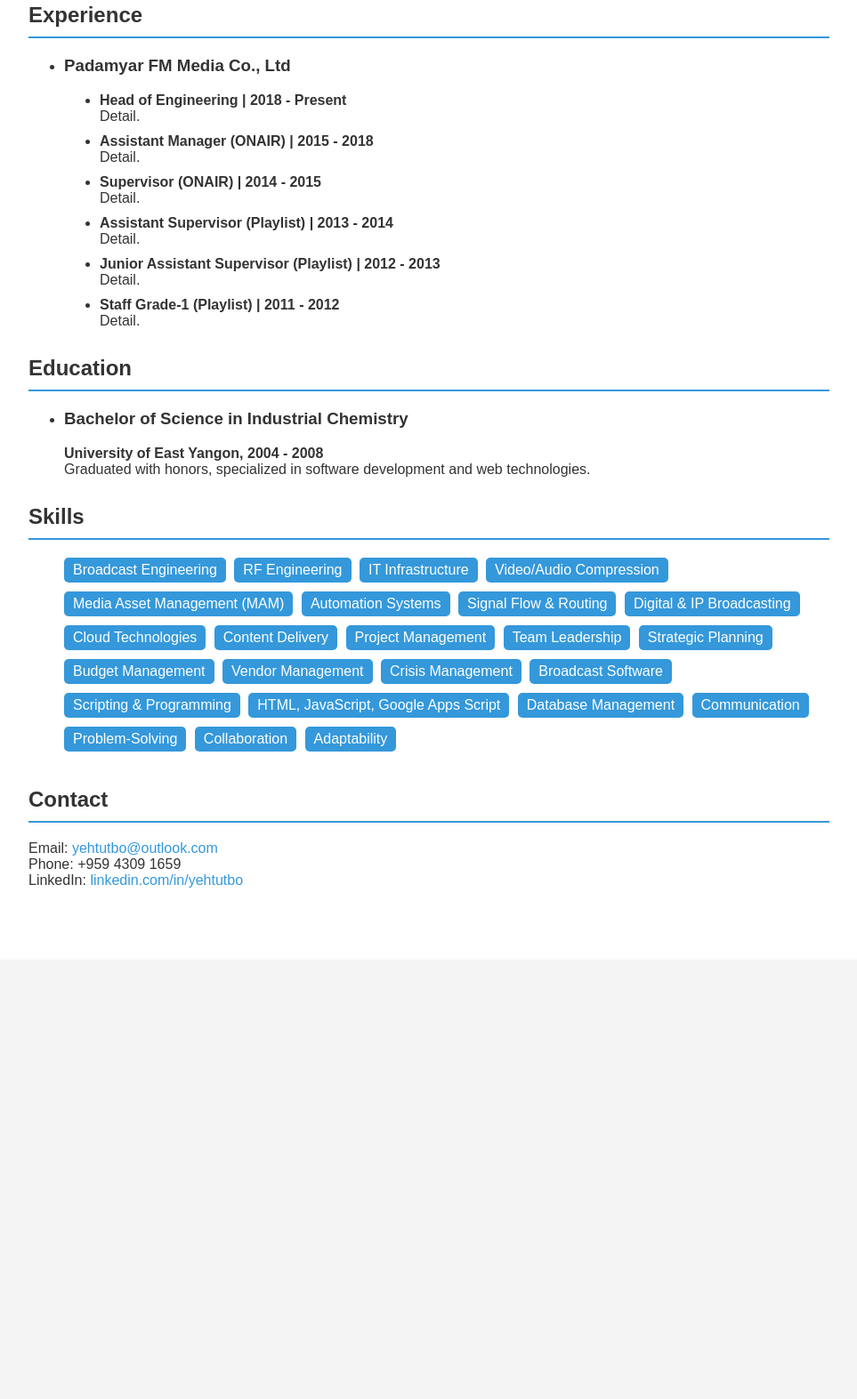
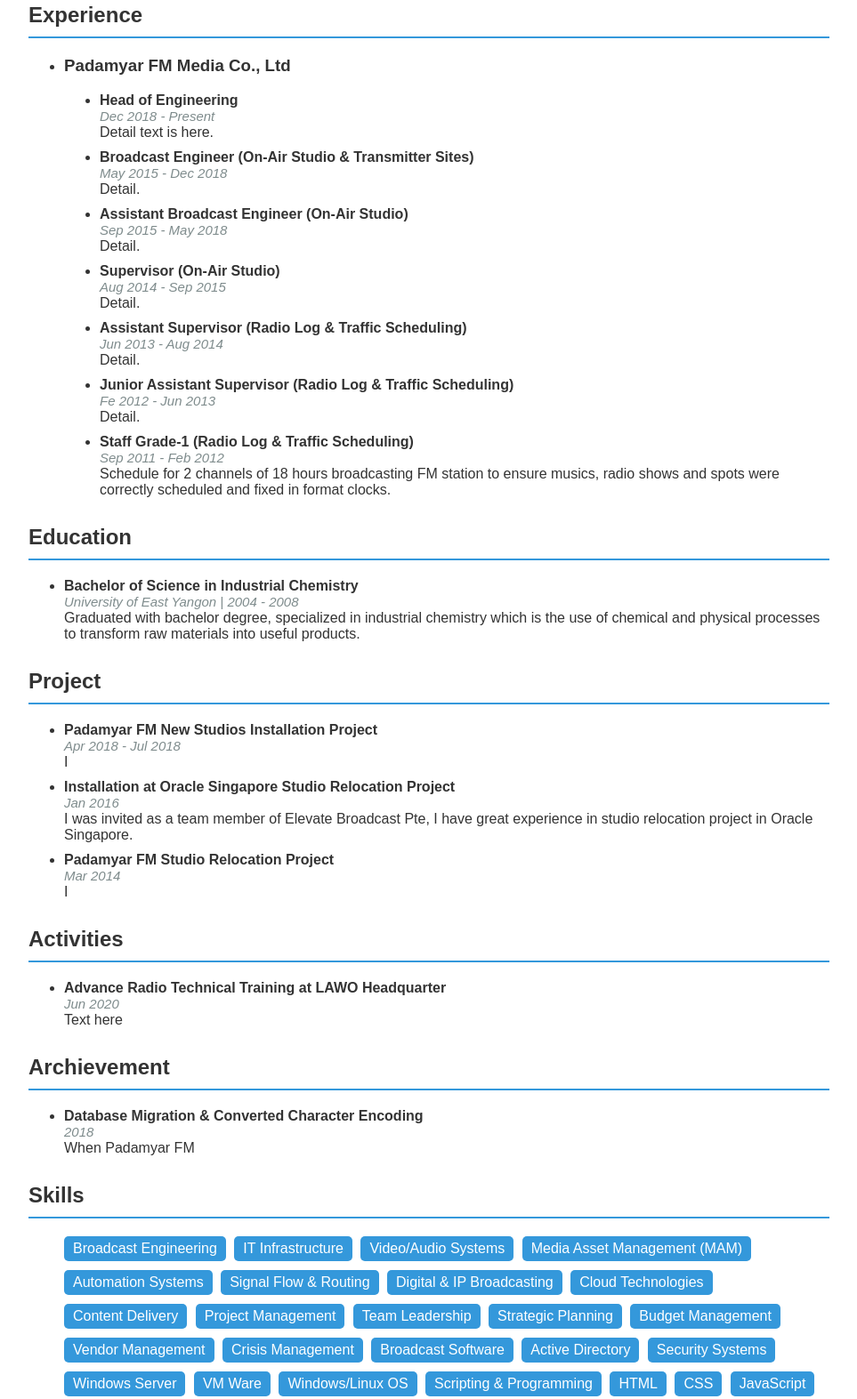
Before and after one commit to yehtutbo/yehtutbo.github.io, a plain HTML site: page resume/index.html in a window 1280 px wide. Shown: the part 518-2091 px from the top of the page at 89% size, without its empty margins (158-1121 px from the left). Before the commit the page ends 1597 px from the top, so only its background shows below. Drawn offline with Linux system fonts and the light colour scheme.

Commit message:
Update and rename index.html to resume/index.html

```diff
--- a/index.html
+++ b/resume/index.html
@@ -69,6 +69,11 @@
             margin-bottom: 10px;
         }
 
+		.section i {
+			font-size: 15px;
+			color: #7f8c8d;
+        }
+
         .skills li {
             background-color: #3498db;
             color: #fff;
@@ -105,28 +110,39 @@
 					<h3>Padamyar FM Media Co., Ltd</h3>
 					<ul>
 						<li>
-							<p><strong>Head of Engineering | 2018 - Present</strong></p>
+							<p><strong>Head of Engineering</strong></p>
+							<i>Dec 2018 - Present</i>
+							<p>Detail text is here.</p>
+						</li>
+						<li>
+							<p><strong>Broadcast Engineer (On-Air Studio & Transmitter Sites)</strong></p>
+							<i>May 2015 - Dec 2018</i>
 							<p>Detail.</p>
 						</li>
 						<li>
-							<p><strong>Assistant Manager (ONAIR) | 2015 - 2018</strong></p>
+							<p><strong>Assistant Broadcast Engineer (On-Air Studio)</strong></p>
+							<i>Sep 2015 - May 2018</i>
 							<p>Detail.</p>
 						</li>
 						<li>
-							<p><strong>Supervisor (ONAIR) | 2014 - 2015</strong></p>
+							<p><strong>Supervisor (On-Air Studio)</strong></p>
+							<i>Aug 2014 - Sep 2015</i>
 							<p>Detail.</p>
 						</li>
 						<li>
-							<p><strong>Assistant Supervisor (Playlist) | 2013 - 2014</strong></p>
+							<p><strong>Assistant Supervisor (Radio Log & Traffic Scheduling)</strong></p>
+							<i>Jun 2013 - Aug 2014</i>
 							<p>Detail.</p>
 						</li>
 						<li>
-							<p><strong>Junior Assistant Supervisor (Playlist) | 2012 - 2013</strong></p>
+							<p><strong>Junior Assistant Supervisor (Radio Log & Traffic Scheduling)</strong></p>
+							<i>Fe 2012 - Jun 2013</i>
 							<p>Detail.</p>
 						</li>
 						<li>
-							<p><strong>Staff Grade-1 (Playlist) | 2011 - 2012</strong></p>
-							<p>Detail.</p>
+							<p><strong>Staff Grade-1 (Radio Log & Traffic Scheduling)</strong></p>
+							<i>Sep 2011 - Feb 2012</i>
+							<p>Schedule for 2 channels of 18 hours broadcasting FM station to ensure musics, radio shows and spots were correctly scheduled and fixed in format clocks.</p>
 						</li>
 					</ul>
 				</li>
@@ -137,20 +153,62 @@
             <h2>Education</h2>
             <ul>
                 <li>
-                    <h3>Bachelor of Science in Industrial Chemistry</h3>
-                    <p><strong>University of East Yangon, 2004 - 2008</strong></p>
-                    <p>Graduated with honors, specialized in software development and web technologies.</p>
-                </li>
+					<p><strong>Bachelor of Science in Industrial Chemistry</strong></p>
+					<i>University of East Yangon | 2004 - 2008</i>
+					<p>Graduated with bachelor degree, specialized in industrial chemistry which is the use of chemical and physical processes to transform raw materials into useful products.</p>
+				</li>
             </ul>
+        </div>
+
+		<div class="section project">
+            <h2>Project</h2>
+				<ul>
+					<li>
+						<p><strong>Padamyar FM New Studios Installation Project</strong></p>
+						<i>Apr 2018 - Jul 2018</i>
+						<p>I </p>
+					</li>
+					<li>
+						<p><strong>Installation at Oracle Singapore Studio Relocation Project</strong></p>
+						<i>Jan 2016</i>
+						<p>I was invited as a team member of Elevate Broadcast Pte, I have great experience in studio relocation project in Oracle Singapore.</p>
+					</li>
+					<li>
+						<p><strong>Padamyar FM Studio Relocation Project</strong></p>
+						<i>Mar 2014</i>
+						<p>I </p>
+					</li>
+				</ul>
+        </div>
+
+		<div class="section activities">
+            <h2>Activities</h2>
+				<ul>
+					<li>
+						<p><strong>Advance Radio Technical Training at LAWO Headquarter</strong></p>
+						<i>Jun 2020</i>
+						<p>Text here</p>
+					</li>
+				</ul>
+        </div>
+
+		<div class="section archievement">
+            <h2>Archievement</h2>
+				<ul>
+					<li>
+						<p><strong>Database Migration & Converted Character Encoding</strong></p>
+						<i>2018</i>
+						<p>When Padamyar FM</p>
+					</li>
+				</ul>
         </div>
 
         <div class="section skills">
             <h2>Skills</h2>
             <ul>
                 <li>Broadcast Engineering</li>
-                <li>RF Engineering</li>
                 <li>IT Infrastructure</li>
-                <li>Video/Audio Compression</li>
+                <li>Video/Audio Systems</li>
                 <li>Media Asset Management (MAM)</li>
                 <li>Automation Systems</li>
                 <li>Signal Flow & Routing</li>
@@ -164,8 +222,19 @@
 				<li>Vendor Management</li>
 				<li>Crisis Management</li>
 				<li>Broadcast Software</li>
+				<li>Active Directory</li>
+				<li>Security Systems</li>
+				<li>Windows Server</li>
+				<li>VM Ware</li>
+				<li>Windows/Linux OS</li>
 				<li>Scripting & Programming</li>
-				<li>HTML, JavaScript, Google Apps Script</li>
+				<li>HTML</li>
+				<li>CSS</li>
+				<li>JavaScript</li>
+				<li>Google Apps Script</li>
+				<li>Batch Command</li>
+				<li>PowerShell</li>
+				<li>Looker Studio</li>
 				<li>Database Management</li>
 				<li>Communication</li>
 				<li>Problem-Solving</li>
```
